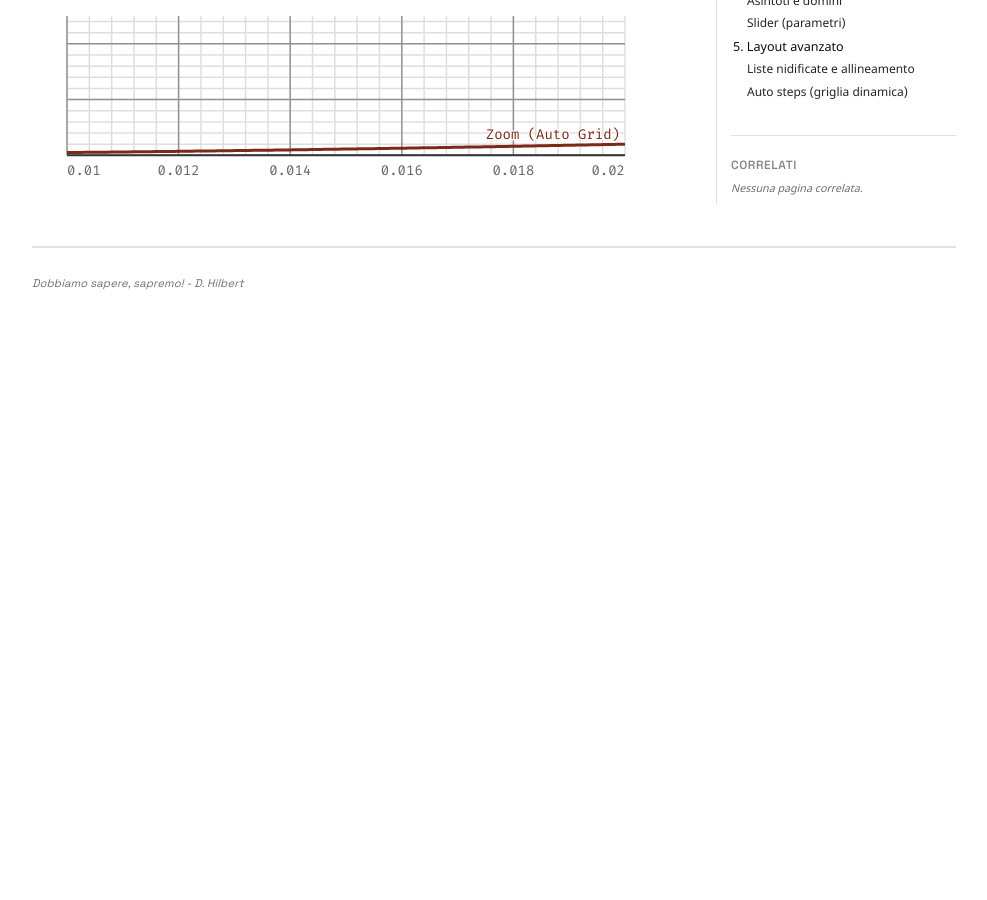
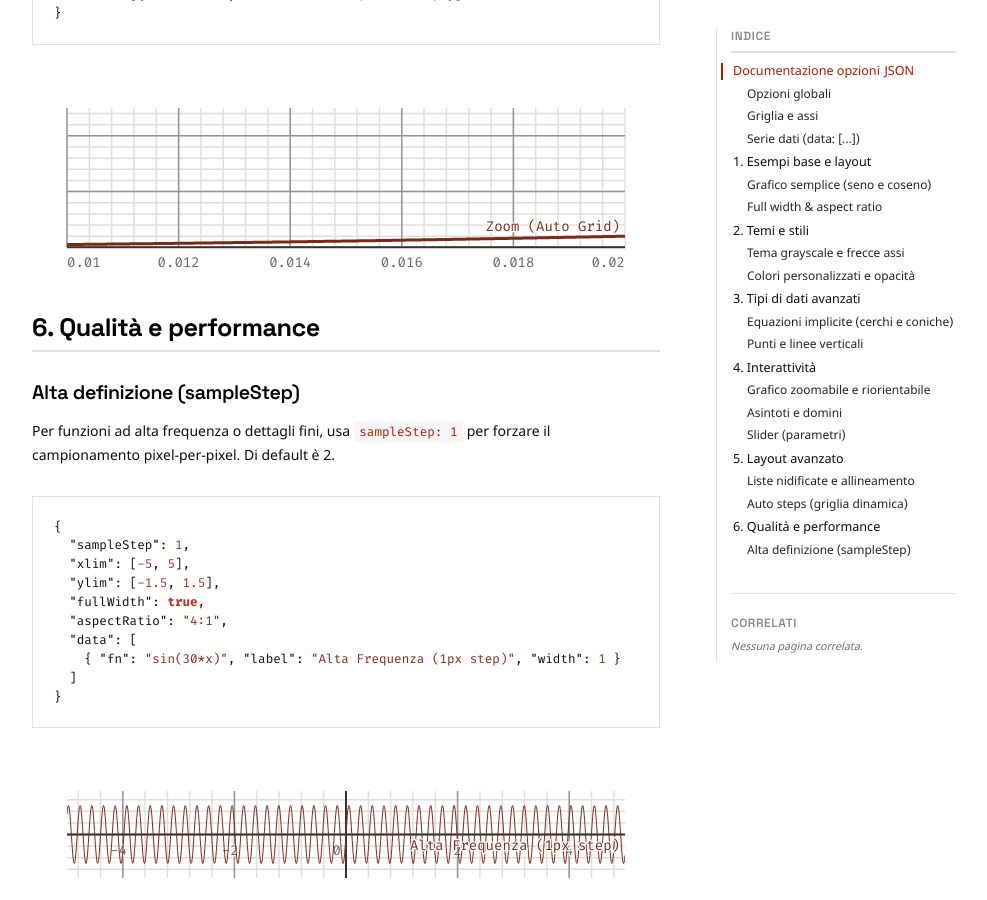
Before and after one commit to Bradwave/matephis, a Jekyll site: the page built from _notes/Public/test-plot.md, in a window 1280 px wide and 900 px high, scrolled down 11398 px. Shown: the whole window, without its empty margins (146-1133 px from the left). Built offline with Jekyll 4.4.1, drawn with Linux system fonts in a browser that asks for light colours; before the commit the page ends 11730 px from its top, so only the background shows below that; some of the changed text lies outside the part shown.

Commit message:
Function sampling rate can be edited.

````diff
--- a/_notes/Public/test-plot.md
+++ b/_notes/Public/test-plot.md
@@ -29,6 +29,7 @@
 | `marginRight` | String | `auto` | Margine destro CSS personalizzato. |
 | `border` | Boolean | `false` | Aggiunge un bordo al contenitore del grafico. |
 | `sliderBorder` | Boolean | `false` | Aggiunge un bordo e padding agli slider. |
+| `sampleStep` | Number | 2 | Passo di campionamento in pixel. Valori più bassi (es. 1) migliorano la qualità ma riducono le performance. |
 | `fontSize` | Number | 18 | Dimensione base font. |
 | `renderOrder` | String | `"numbers-bottom"` | `"numbers-top"` per disegnare numeri sopra i dati. |
 
@@ -378,3 +379,34 @@
   "data": [{"fn": "x^2", "label": "Zoom (Auto Grid)"}]
 }
 ```
+
+## 6. Qualità e performance
+
+### Alta definizione (sampleStep)
+Per funzioni ad alta frequenza o dettagli fini, usa `sampleStep: 1` per forzare il campionamento pixel-per-pixel. Di default è 2.
+
+```json
+{
+  "sampleStep": 1,
+  "xlim": [-5, 5],
+  "ylim": [-1.5, 1.5],
+  "fullWidth": true,
+  "aspectRatio": "4:1",
+  "data": [
+    { "fn": "sin(30*x)", "label": "Alta Frequenza (1px step)", "width": 1 }
+  ]
+}
+```
+
+```matephis
+{
+  "sampleStep": 1,
+  "xlim": [-5, 5],
+  "ylim": [-1.5, 1.5],
+  "fullWidth": true,
+  "aspectRatio": "4:1",
+  "data": [
+    { "fn": "sin(30*x)", "label": "Alta Frequenza (1px step)", "width": 1 }
+  ]
+}
+```
--- a/assets/js/matephis-plot.js
+++ b/assets/js/matephis-plot.js
@@ -1215,7 +1215,10 @@
                 };
 
                 if (rMin < rMax) {
-                    const coarseSteps = this.width / 5;
+                    // Configurable Sampling Step (pixels)
+                    // Default to 2px for better quality (was 5px)
+                    const sampleStep = this.config.sampleStep || 2;
+                    const coarseSteps = this.width / sampleStep;
                     const dx = (xMax - xMin) / coarseSteps;
                     let curr = rMin;
 
````
